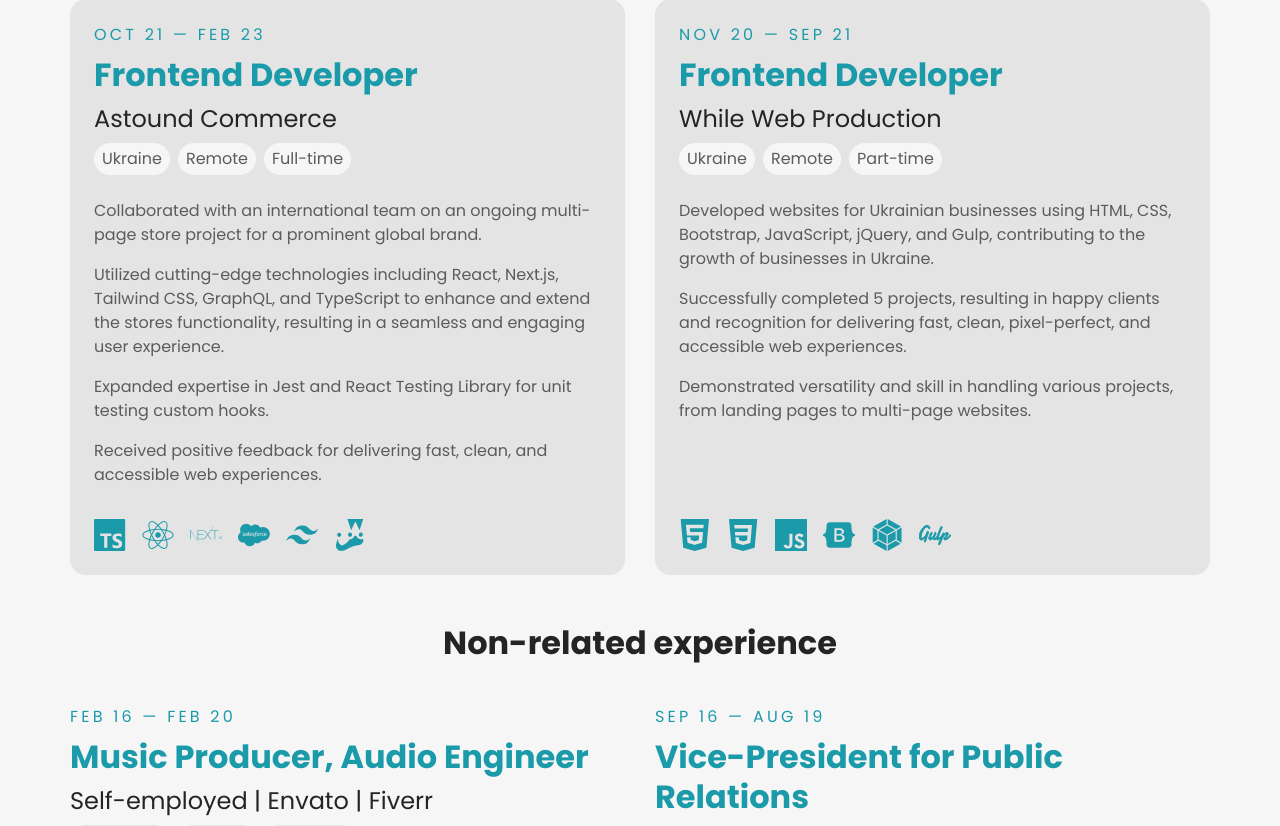
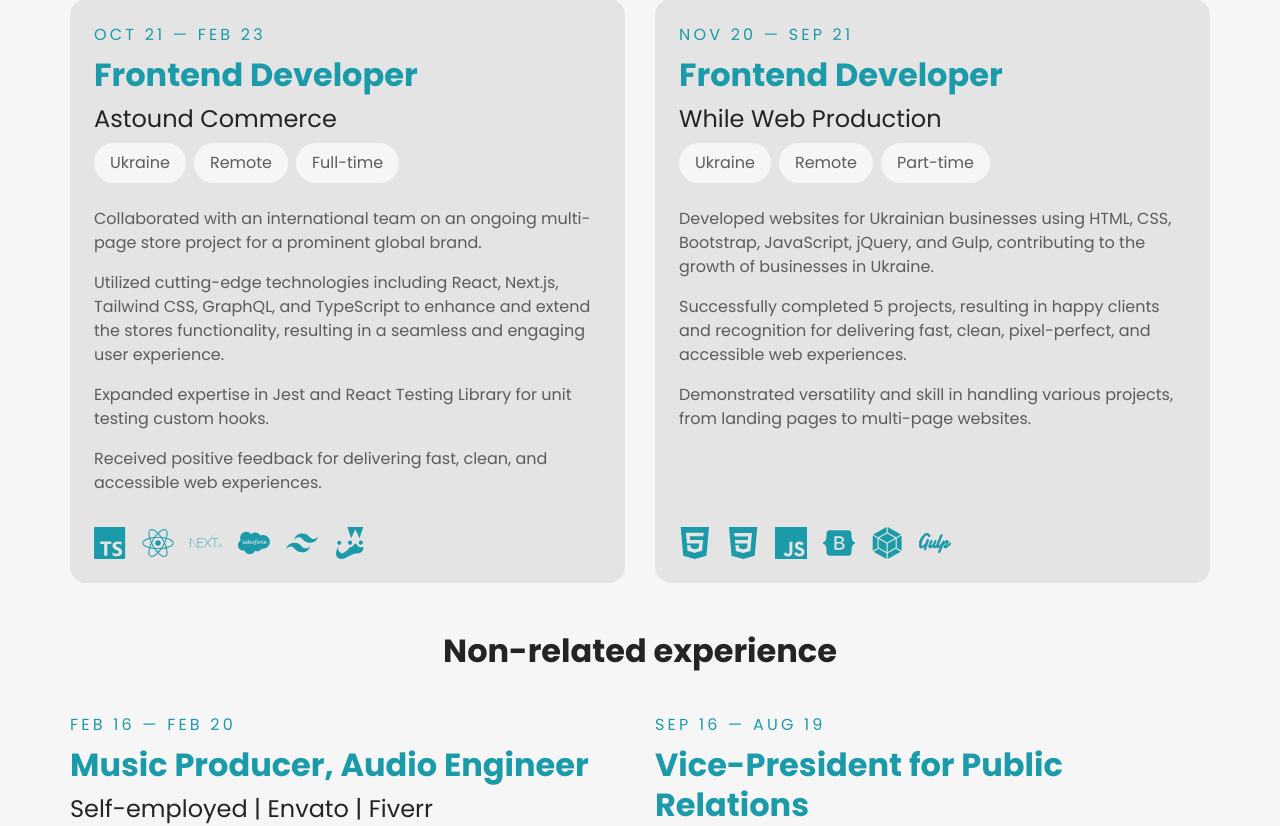
Before and after one commit to VladislavDegtyarenko/vd-developer-portfolio, a Next.js app: page / in a window 1280 px wide. Shown: the part 2387-3213 px from the top of the page. Built offline with nearby package versions, Linux system fonts and the light colour scheme.

Commit message:
improve spacing

```diff
--- a/app/ui/ExperienceCard.tsx
+++ b/app/ui/ExperienceCard.tsx
@@ -44,6 +44,7 @@ const StyledExpCard = styled.div<StyledExpCardProps>`
     color: ${({ theme }) => theme.cyan};
   }
   .descr {
+    margin-top: 1em;
     color: ${({ theme }) => theme.grey};
     > * + * {
       margin-top: 1em;
@@ -73,8 +74,8 @@ const StyledExpCard = styled.div<StyledExpCardProps>`
 
 const Chip = styled(P2)`
   display: inline-block;
-  border-radius: 16px;
-  padding: 4px 8px;
+  border-radius: 2em;
+  padding: 0.5em 1em;
   background-color: ${({ theme }) => theme.bg};
   color: ${({ theme }) => theme.grey};
 `;
@@ -119,9 +120,12 @@ const ExperienceCard = ({
           </div>
         ) : null}
         <div className="descr">
-          {description.split(`\n`).map((p) => (
-            <P2 key={p}>{p}</P2>
-          ))}
+          {description
+            .split(`\n`)
+            .filter(Boolean)
+            .map((p) => (
+              <P2 key={p}>{p}</P2>
+            ))}
         </div>
       </div>
       {icons && icons.length > 0 ? (
```
